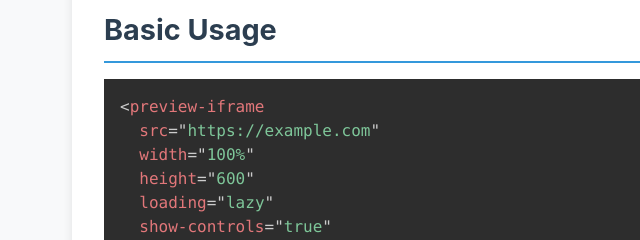
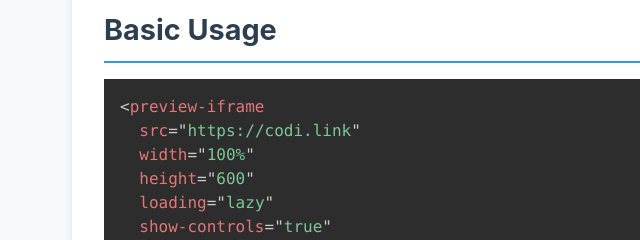
Before and after one commit to OctaEDLP00/wbc-preview-iframe, a plain HTML site: page index.html in a window 1280 px wide. Shown: the part 1080-1320 px from the top of the page, 0-640 px from the left. Drawn offline with nearby package versions, Linux system fonts and the light colour scheme; a script that the page names is missing.

Commit message:
Actualizar la URL del src en el componente preview-iframe

```diff
--- a/index.html
+++ b/index.html
@@ -63,7 +63,7 @@
             <div class="code-block">
                 <button class="copy-btn" onclick="copyCode(this)">Copy</button>
                 <pre><code class="language-html">&lt;preview-iframe
-  src="https://example.com"
+  src="https://codi.link"
   width="100%"
   height="600"
   loading="lazy"
```
